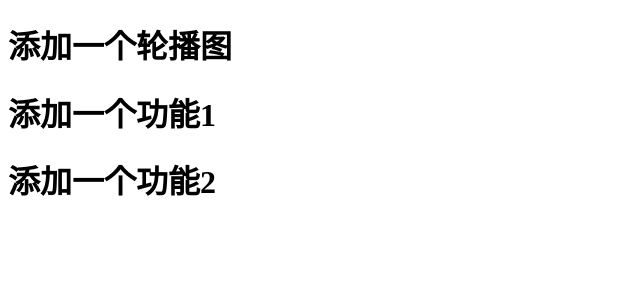
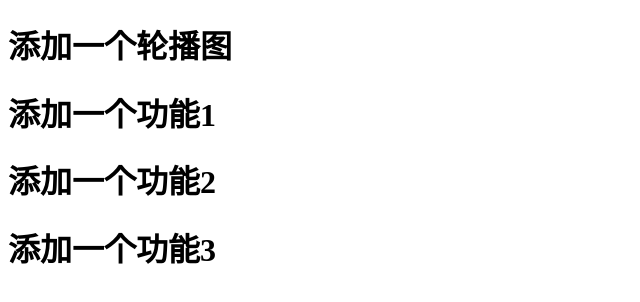
Before and after one commit to xieyongtao/-vue1947-53, a plain HTML site: page index.html in a window 1280 px wide. Shown: the whole page, without its empty margins (0-640 px from the left). Drawn offline with Linux system fonts and the light colour scheme.

Commit message:
第五次代码更新

```diff
--- a/index.html
+++ b/index.html
@@ -10,5 +10,6 @@
     <h1>添加一个轮播图</h1>
     <h1>添加一个功能1</h1>
     <h1>添加一个功能2</h1>
+    <h1>添加一个功能3</h1>
 </body>
 </html>
```
